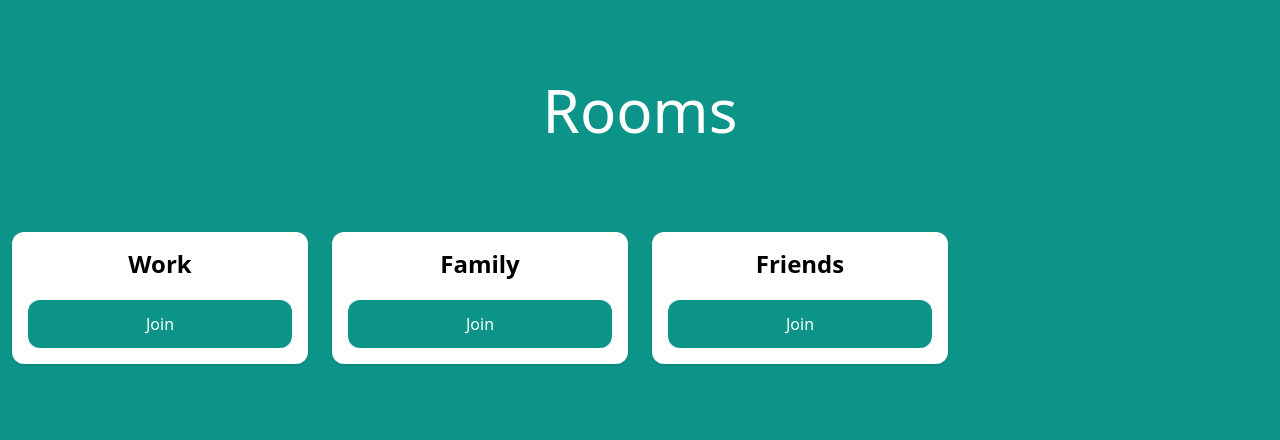
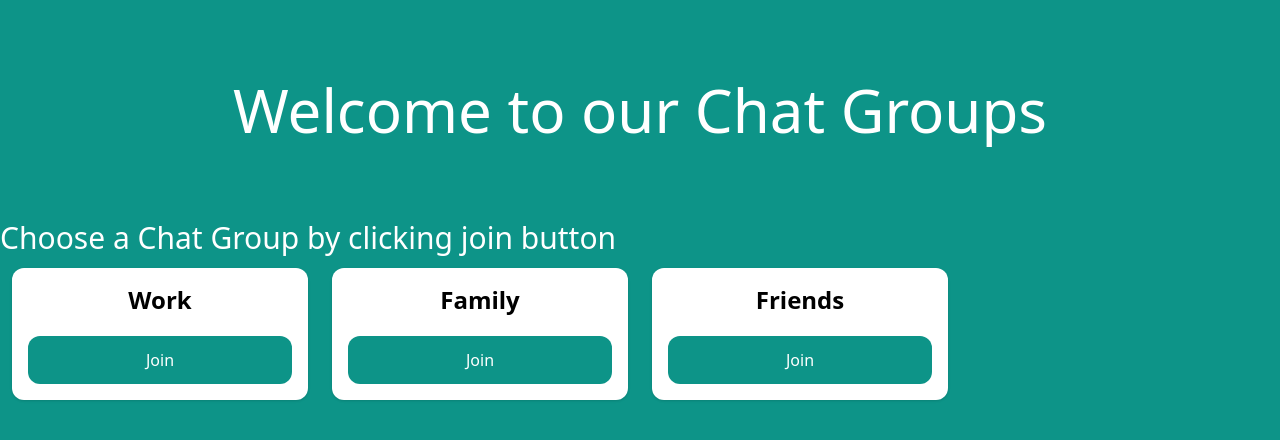
Before and after one commit to Ankitrathaur/Chit_Chat-app, a Django app: page /rooms/ in a window 1280 px wide. Shown: the part 96-536 px from the top of the page. Run offline with Django 4.2, Linux system fonts and the light colour scheme; a user stored in the database is signed in; data comes from the database, SQL or seed files in the repository; both versions use the stored data as it was after the commit; some libraries are stand-ins or nearby versions.

Commit message:
initial commit

```diff
--- a/room/templates/room/room.html
+++ b/room/templates/room/room.html
@@ -1,6 +1,7 @@
 {% extends 'core/base.html' %} {% block title %}{{ room.name }} | {% endblock %} {% block content %}
 <div class="p-10 lg:p-20 text-center">
     <h1 class="text-3xl lg:text-6xl text-white">{{ room.name }}</h1>
+    <h5 class="text-1xl lg:text-2xl text-white">{{ 'Start typing to chat with others' }}</h5>
 </div>
 
 <div class="lg:w-2/4 mx-4 lg:mx-auto p-4 bg-white rounded-xl">
--- a/room/templates/room/rooms.html
+++ b/room/templates/room/rooms.html
@@ -1,8 +1,8 @@
 {% extends 'core/base.html' %} {% block title %}Rooms | {% endblock %} {% block content %}
 <div class="p-10 lg:p-20 text-center">
-    <h1 class="text-3xl lg:text-6xl text-white">Rooms</h1>
+    <h1 class="text-3xl lg:text-6xl text-white">Welcome to our Chat Groups</h1>
 </div>
-
+<h3 class="text-2xl lg:text-3xl text-white"> Choose a Chat Group by clicking join button</h3>
 <div class="w-full flex flex-wrap items-center">
     {% for room in rooms %}
     <div class="w-full lg:w-1/4 px-3 py-3">
```
Also changed, not shown: db.sqlite3.
